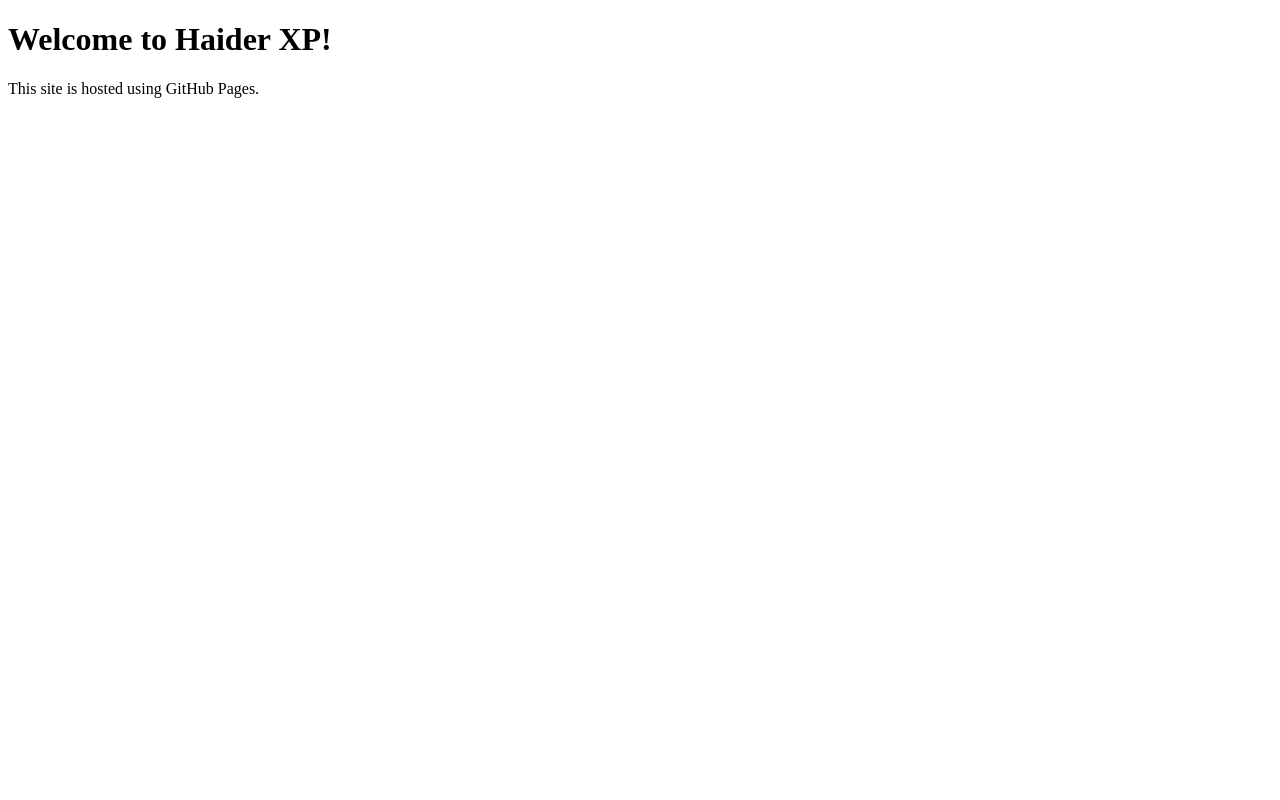
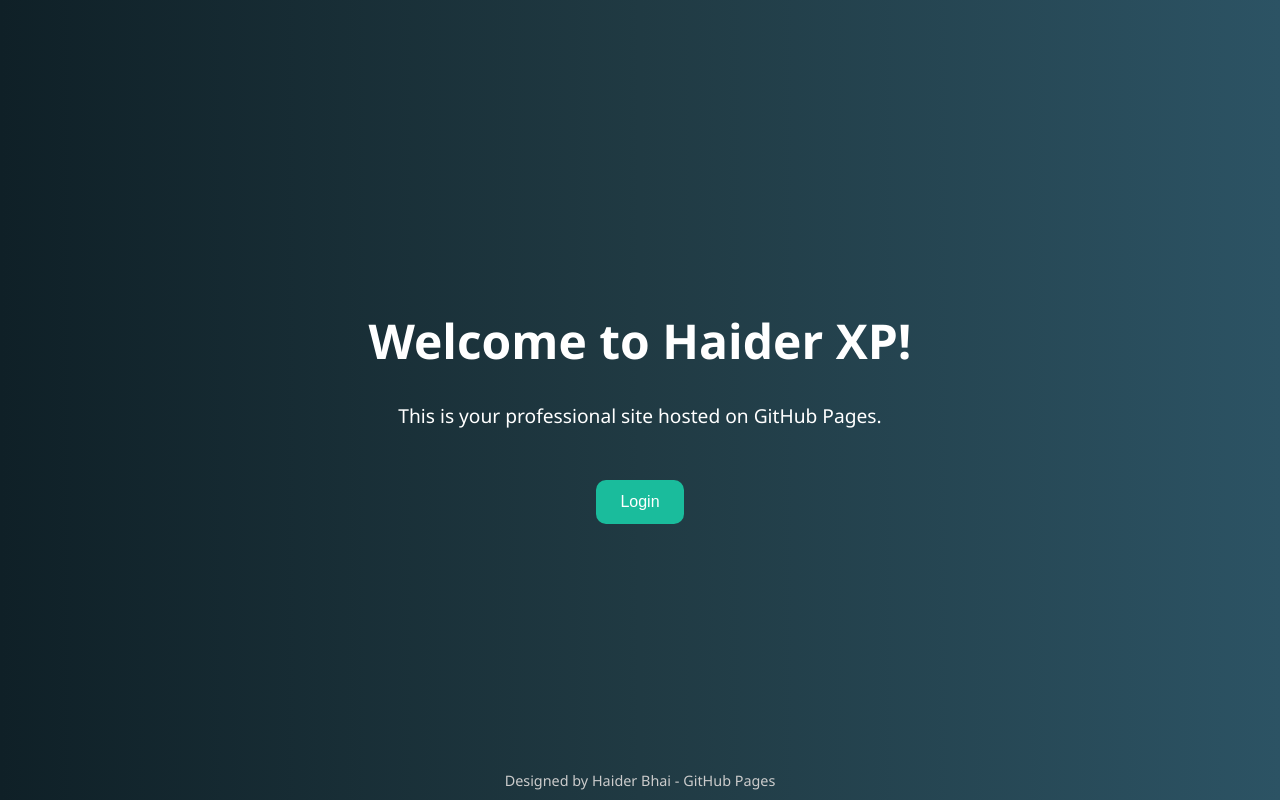
Before and after one commit to HaiderXP999/HaiderXP999.github.io, a plain HTML site: page index.html in a window 1280 px wide. Drawn offline with Linux system fonts and the light colour scheme.

Commit message:
Add files via upload

```diff
--- a/index.html
+++ b/index.html
@@ -1,10 +1,56 @@
+
 <!DOCTYPE html>
-<html>
+<html lang="en">
 <head>
-  <title>Haider XP Website</title>
+    <meta charset="UTF-8">
+    <meta name="viewport" content="width=device-width, initial-scale=1.0">
+    <title>Haider XP - Welcome</title>
+    <style>
+        body {
+            margin: 0;
+            font-family: 'Segoe UI', Tahoma, Geneva, Verdana, sans-serif;
+            background: linear-gradient(to right, #0f2027, #203a43, #2c5364);
+            color: white;
+            display: flex;
+            flex-direction: column;
+            align-items: center;
+            justify-content: center;
+            height: 100vh;
+            text-align: center;
+        }
+        h1 {
+            font-size: 3em;
+            margin-bottom: 0.2em;
+        }
+        p {
+            font-size: 1.2em;
+        }
+        .button {
+            margin-top: 2em;
+            padding: 0.8em 1.5em;
+            background-color: #1abc9c;
+            border: none;
+            color: white;
+            font-size: 1em;
+            border-radius: 10px;
+            cursor: pointer;
+            transition: 0.3s;
+        }
+        .button:hover {
+            background-color: #16a085;
+        }
+        footer {
+            position: absolute;
+            bottom: 10px;
+            font-size: 0.9em;
+            color: #ccc;
+        }
+    </style>
 </head>
 <body>
-  <h1>Welcome to Haider XP!</h1>
-  <p>This site is hosted using GitHub Pages.</p>
+    <h1>Welcome to Haider XP!</h1>
+    <p>This is your professional site hosted on GitHub Pages.</p>
+    <button class="button" onclick="alert('Login system coming soon!')">Login</button>
+    <footer>Designed by Haider Bhai - GitHub Pages</footer>
 </body>
 </html>
```
